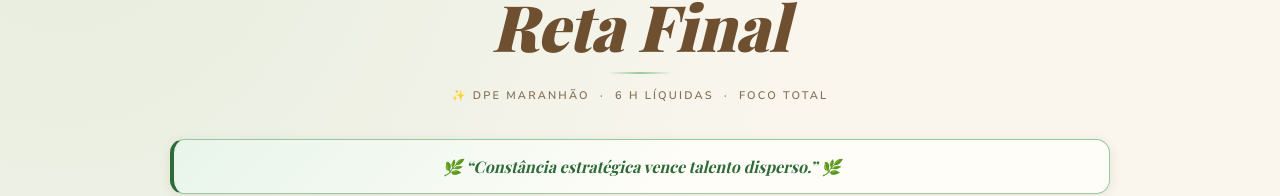
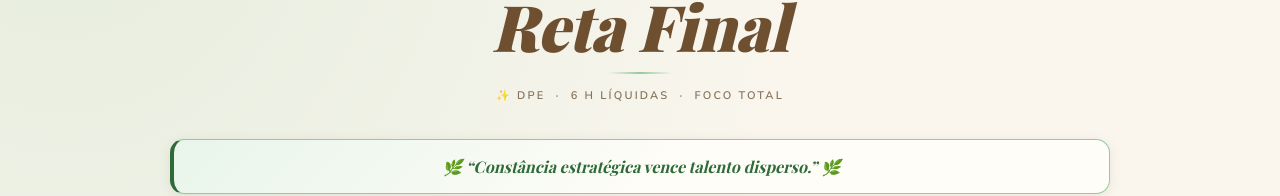
Before and after one commit to fabiolacarvalhosilva-web/CronogramaDPE, a plain HTML site: page index.html in a window 1280 px wide. Shown: the part 204-400 px from the top of the page. Drawn offline with nearby package versions, Linux system fonts and the light colour scheme; a web font is replaced by a local one.

Commit message:
Update header subtitle in index.html

```diff
--- a/index.html
+++ b/index.html
@@ -722,7 +722,7 @@
     <div class="header-icon">⚖️</div>
     <h1>Defensoria Pública<br><em>Reta Final</em></h1>
     <div class="header-divider"></div>
-    <p class="header-sub">✨ DPE Maranhão &nbsp;·&nbsp; 6 h Líquidas &nbsp;·&nbsp; Foco Total</p>
+    <p class="header-sub">✨ DPE &nbsp;·&nbsp; 6 h Líquidas &nbsp;·&nbsp; Foco Total</p>
   </header>
 
   <!-- Lema -->
```
